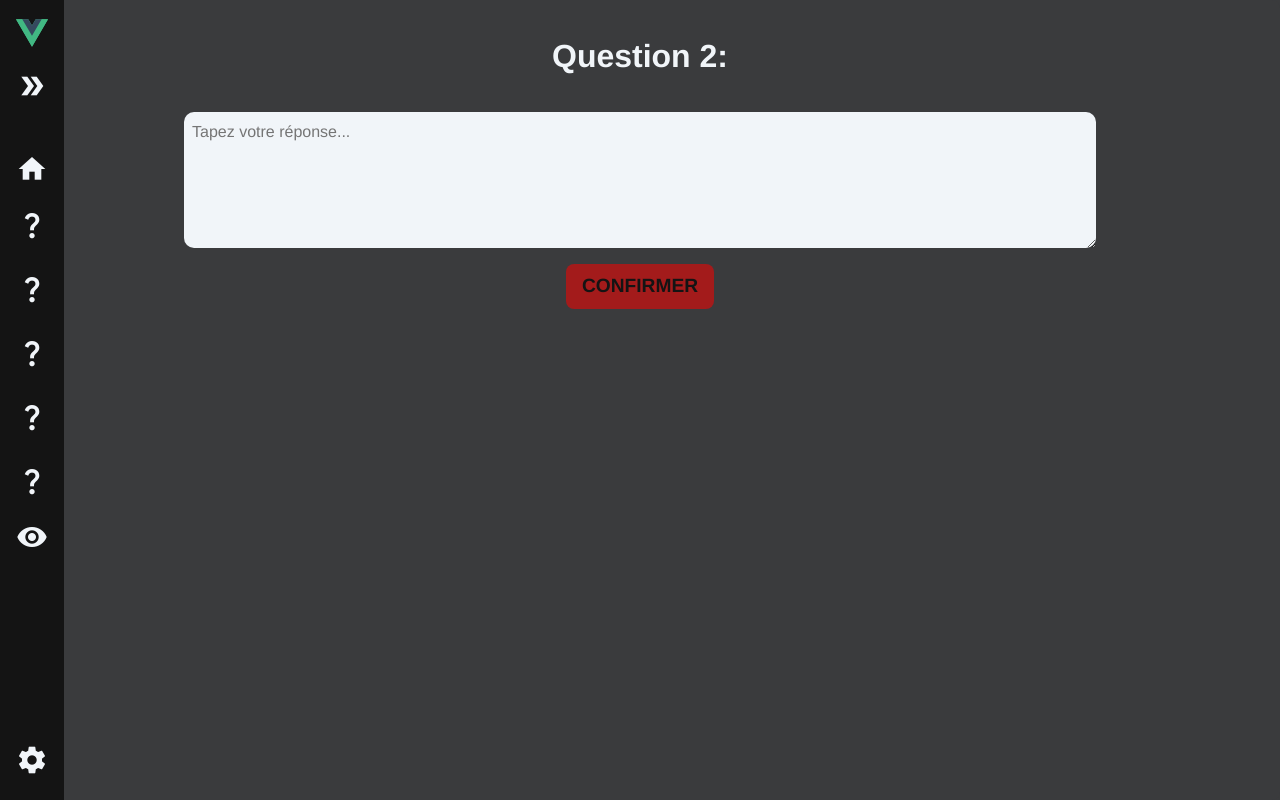
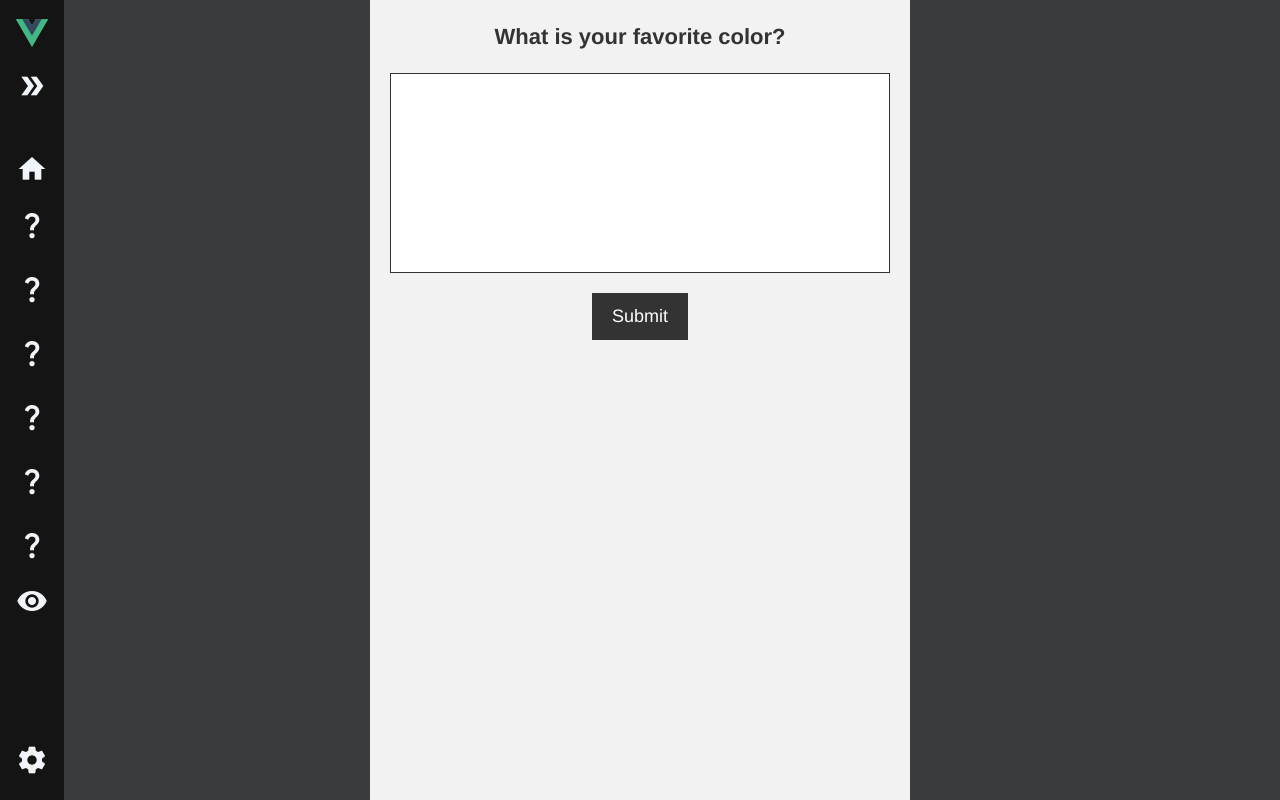
Before and after one commit to PatrickUnicorn/TM-Informatique, a Vue app in the folder TM-Informatique/: page /QuestionReponse in a window 1280 px wide. Built offline with nearby package versions, Linux system fonts and the light colour scheme.

Commit message:
ajout de Axios et tentatives d'implémentation

```diff
--- a/TM-Informatique/package.json
+++ b/TM-Informatique/package.json
@@ -9,6 +9,10 @@
     "preview": "vite preview"
   },
   "dependencies": {
+    "axios": "^1.3.0",
+    "body-parser": "^1.20.1",
+    "express": "^4.18.2",
+    "pg": "^8.9.0",
     "vue": "^3.2.37",
     "vue-router": "^4.1.5",
     "vuetify": "3.0.1"
--- a/TM-Informatique/src/components/Sidebar.vue
+++ b/TM-Informatique/src/components/Sidebar.vue
@@ -34,6 +34,10 @@
             <router-link class="button" to="/TextTrou">
                 <span class="material-icons">question_mark</span>
                 <span class="text">Question 4</span>
+            </router-link>
+            <router-link class="button" to="/TextArea">
+                <span class="material-icons">question_mark</span>
+                <span class="text">Question 5</span>
             </router-link>
             <router-link class="button" to="/about">
                 <span class="material-icons">visibility</span>
--- a/TM-Informatique/src/components/Textarea.vue
+++ b/TM-Informatique/src/components/Textarea.vue
@@ -1,56 +1,72 @@
 <template>
-    <div class="app3">
-        <h2>Question 2:</h2>
-        <textarea rows="5" cols="100" class="textarea" v-model="message" placeholder="Tapez votre réponse..."></textarea>
-        <button class="BtnSubmit">Confirmer</button>
+	<div class="container">
+	  <h2 class="header">{{ question }}</h2>
+	  <textarea class="textarea" v-model="answer"></textarea>
+	  <button class="submit-button" @click="submitAnswer">Submit</button>
 	</div>
   </template>
-
-<script>
-export default {
-
-}
-</script>
-
-<style>
-.textarea {
-    padding: 0.5rem;
-    border-radius: 10px;
-	margin-bottom: 1rem;
-	max-width: 75%;
-	background-color: var(--light);
-}
-
-.app3 {
+  <style scoped>
+	.container {
 		display: flex;
 		flex-direction: column;
 		align-items: center;
-	padding: 2rem;
-	height: 100vh;
-    width: 100%;
-    border-radius: 0.5rem;
-    background-color: var(--dark-alt);
+		background-color: #f2f2f2;
+		padding: 20px;
 	}
 
-h2{
-    color: var(--light);
-	font-size: 2rem;
-	margin-bottom: 2rem;
+	.header {
+		margin-bottom: 20px;
+		font-size: 22px;
+		color: #333;
 	}
 
-.BtnSubmit {
-    appearance: none;
-	outline: none;
+	.textarea {
+		width: 500px;
+		height: 200px;
+		margin-bottom: 20px;
+		resize: none;
+		background-color: #fff;
+		border: 1px solid #333;
+		padding: 10px;
+		font-size: 16px;
+		color: #333;
+	}
+
+	.submit-button {
+		background-color: #333;
+		color: #fff;
+		font-size: 18px;
+		padding: 10px 20px;
 		border: none;
 		cursor: pointer;
-	padding: 0.5rem 1rem;
-	background-color: var(--primary);
-	color: var(--dark);
-	font-weight: 700;
-	text-transform: uppercase;
-	font-size: 1.2rem;
-	border-radius: 0.5rem;
+	}
+  </style>
+  <script>
+  import axios from 'axios'
+
+  export default {
+	data() {
+	  return {
+		question: 'What is your favorite color?',
+		answer: ''
+	  }
+	},
+	methods: {
+	  async submitAnswer() {
+		// Prepare the answer to be sent to the database
+		const data = {
+		  question: this.question,
+		  answer: this.answer
 		}
 
-
-</style>
+		try {
+		  // Send the answer to the database using Axios
+		  await axios.post('/api/Student-long-answers', data)
+		  console.log('Answer submitted successfully!')
+		} catch (error) {
+		  console.error('Error submitting answer:', error)
+		}
+	  }
+	}
+  }
+  </script>
--- a/TM-Informatique/src/router/index.js
+++ b/TM-Informatique/src/router/index.js
@@ -49,6 +49,11 @@ const router = createRouter ({
         },
 
         {
+            path :'/TextArea',
+            component: Textarea
+        },
+
+        {
             path: '/about',
             component: About
         },
```
Also changed, not shown: TM-Informatique/server.js (added, +26 -0 lines), 2 other files (tests, documents, lock files or other folders). Lines whose indentation alone changed are shown as unchanged.
